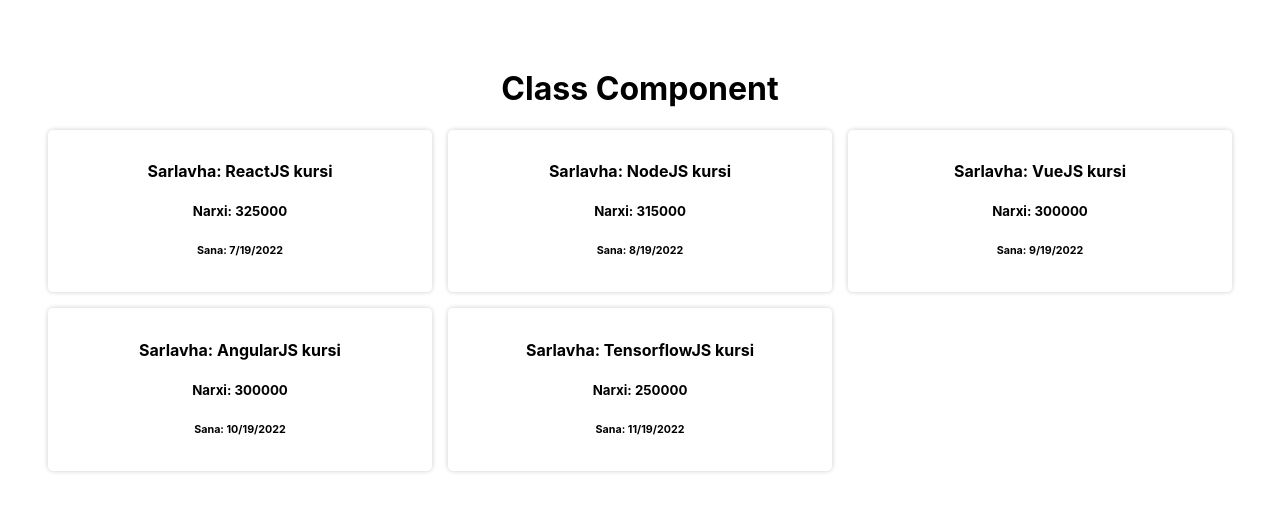
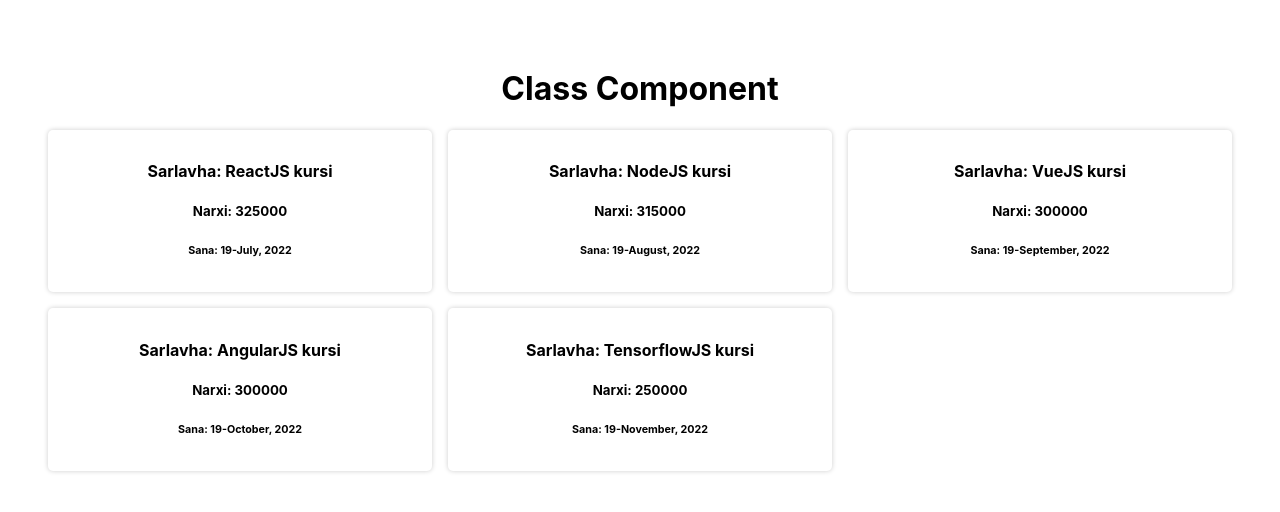
Before and after one commit to arslanov-ngc/react-tuto, a React (Create React App) app: page / in a window 1280 px wide. Shown: the top 512 px of the page. Built offline with nearby package versions, Linux system fonts and the light colour scheme.

Commit message:
Date format changed

```diff
--- a/src/components/test2.jsx
+++ b/src/components/test2.jsx
@@ -1,9 +1,14 @@
 const Test2 = (props) => {
+  const year = props.expense.expenseDate.getFullYear(),
+    month = props.expense.expenseDate.toLocaleString("en-Us", { month: "long" }),
+    day = props.expense.expenseDate.getDate();
   return (
     <div className="Test2">
       <h4>Sarlavha: {props.expense.expenseTitle}</h4>
       <h5>Narxi: {props.expense.expenseAmount}</h5>
-      <h6>Sana: {props.expense.expenseDate.toLocaleDateString()}</h6>
+      <h6>
+        Sana: {day}-{month}, {year}
+      </h6>
     </div>
   );
 };
```
